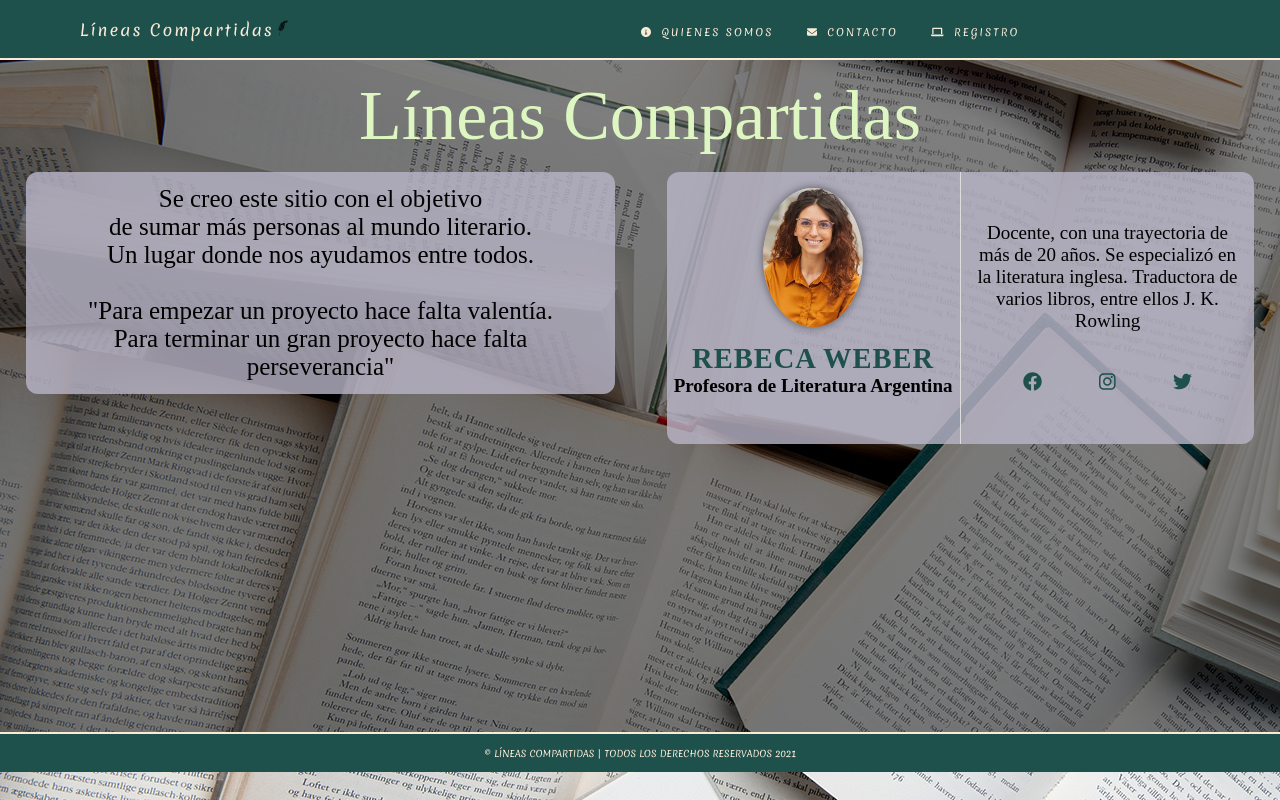
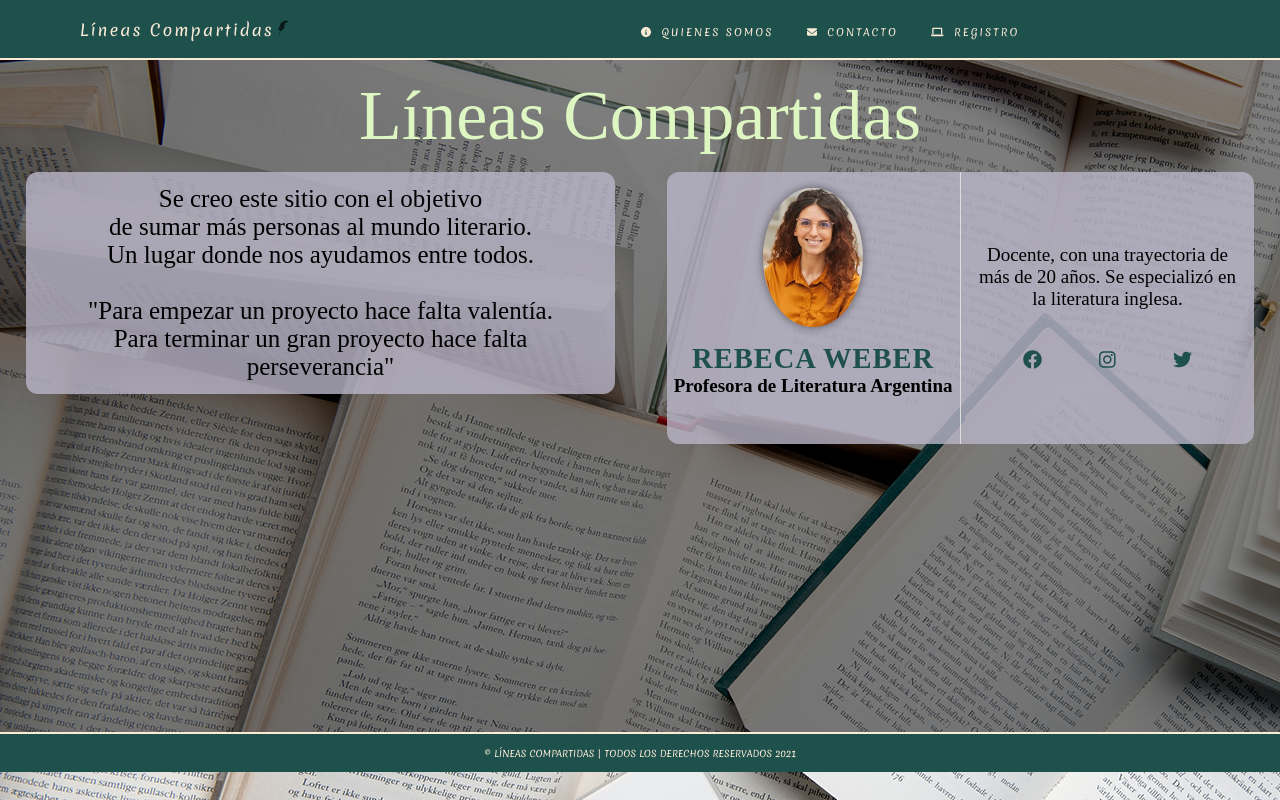
Before and after one commit to rutthh/lineasCompartidas, a plain HTML site: page quienes-somos.html in a window 1280 px wide. Drawn offline with Linux system fonts and the light colour scheme; a web font is replaced by a local one.

Commit message:
cambie quienes somos

```diff
--- a/quienes-somos.html
+++ b/quienes-somos.html
@@ -50,7 +50,7 @@
                         <h4>Profesora de Literatura Argentina</h4>
                     </div>
                     <div class="descripcion">
-                        <p>Docente, con una trayectoria de más de 20 años. Se especializó en la literatura inglesa. Traductora de varios libros, entre ellos J. K. Rowling</p>
+                        <p>Docente, con una trayectoria de más de 20 años. Se especializó en la literatura inglesa.</p>
                         <div class="social">
                             <a href="#"><i class="fab fa-facebook icono1"></i></a>
                             <a href="#"><i class="fab fa-instagram icono1"></i></a>
```
